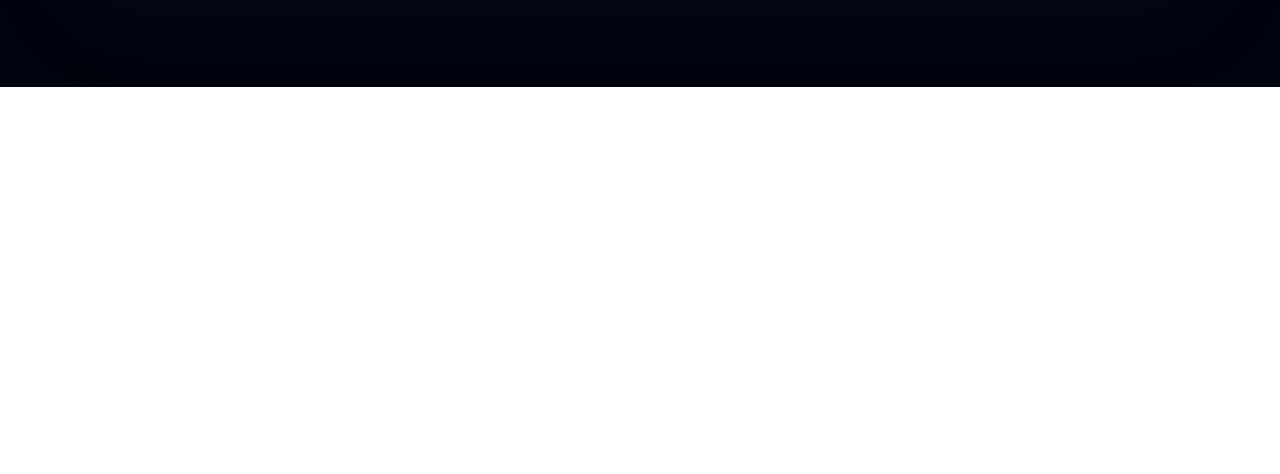
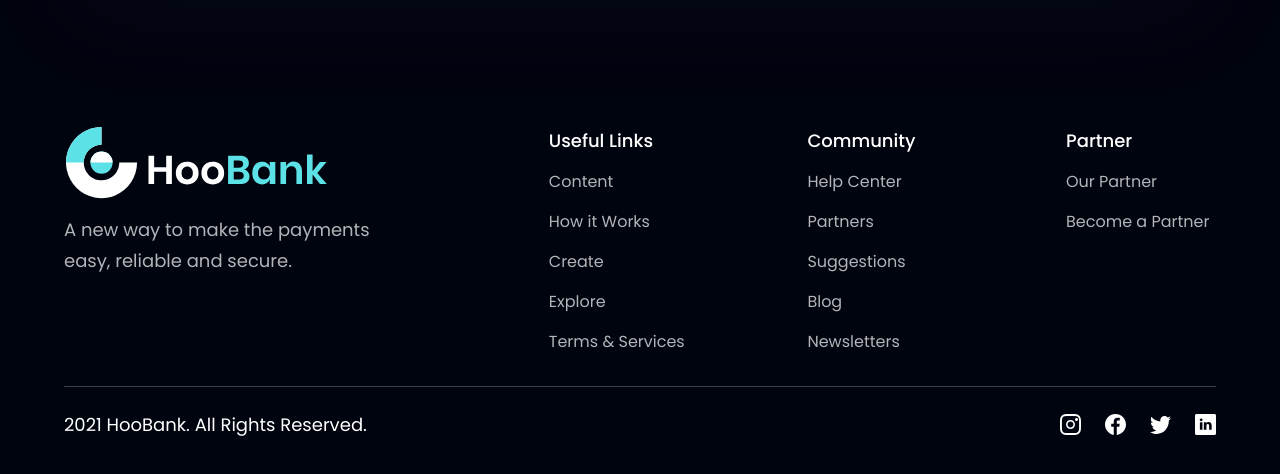
Before and after one commit to ThiagoMonts/hoo_bank_app, a React (Vite) app: page / in a window 1280 px wide. Shown: the part 4355-4829 px from the top of the page. Before the commit the page ends 4442 px from the top, so only its background shows below. Built offline with nearby package versions, Linux system fonts and the light colour scheme.

Commit message:
Criação da seção Footer

```diff
--- a/src/components/Footer.jsx
+++ b/src/components/Footer.jsx
@@ -1,9 +1,40 @@
-import React from 'react'
+import styles from '../style'
+import { logo } from '../assets'
+import { footerLinks, socialMedia } from '../constants'
 
-const Footer = () => {
-  return (
-    <div>Footer</div>
-  )
-}
+const Footer = () => (
+  <section className={`${styles.flexCenter} ${styles.paddingY} flex-col`}>
+    <div className={`${styles.flexStart} md:flex-row flex-col mb-8 w-full`}>
+      <div className='flex-1 flex flex-col justify-start mr-10'>
+        <img src={logo} alt="hoobank" className='w-[266px] h-[72px] object-contain'/>
+        <p className={`${styles.paragraph} mt-4 max-w-[310px]`}>A new way to make the payments easy, reliable and secure.</p>
+      </div>
+      <div className='flex-[1.5] w-full flex flex-row justify-between flex-wrap md:mt-0 mt-10'>
+        {footerLinks.map((footerLink) => (
+          <div key={footerLink.key} className="flex flex-col ss:my-0 my-4 min-w-[150px]">
+            <h4 className='font-poppins font-medium text-[18px] leading-[27px] text-white'>
+              {footerLink.title}
+            </h4>
+            <ul className='list-none mt-4'>
+              {footerLink.links.map((link, index) => (
+                <li key={link.name} className={`font-poppins font-normal text-[16px] leading-[24px] text-dimWhite hover:text-secondary cursor-pointer ${index !== footerLink.links.length - 1 ? 'mb-4' : 'mb-0'}`}>
+                  {link.name}
+                </li>
+              ))}
+            </ul>
+          </div>
+        ))}
+      </div>
+    </div>
+    <div className='w-full flex justify-between items-center md:flex-row flex-col pt-6 border-t-[1px] border-t-[#3F3E45]'>
+      <p className='font-poppins font-normal text-center text-[18px] leading-[27px] text-white'>2021 HooBank. All Rights Reserved.</p>
+      <div className='flex flex-row md:mt-0 mt-6'>
+        {socialMedia.map((social, index) => (
+          <img key={social.id} src={social.icon} alt={social.id} className={`w-[21px] h-[21px] object-contain cursor-pointer ${index !== socialMedia.length - 1 ? 'mr-6' : 'mr-0' }`} />
+        ))}
+      </div>
+    </div>
+  </section>
+)
 
 export default Footer
```
